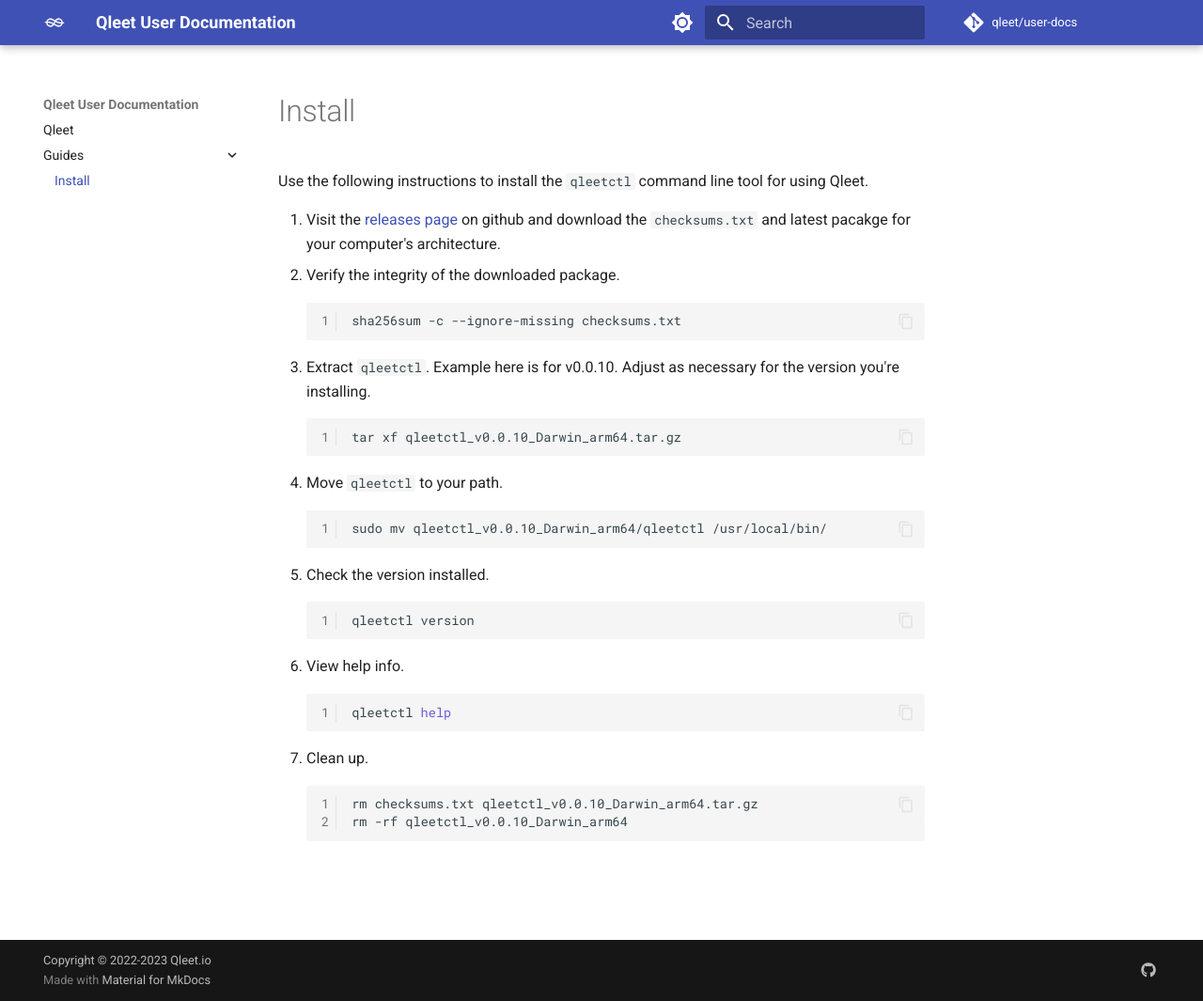
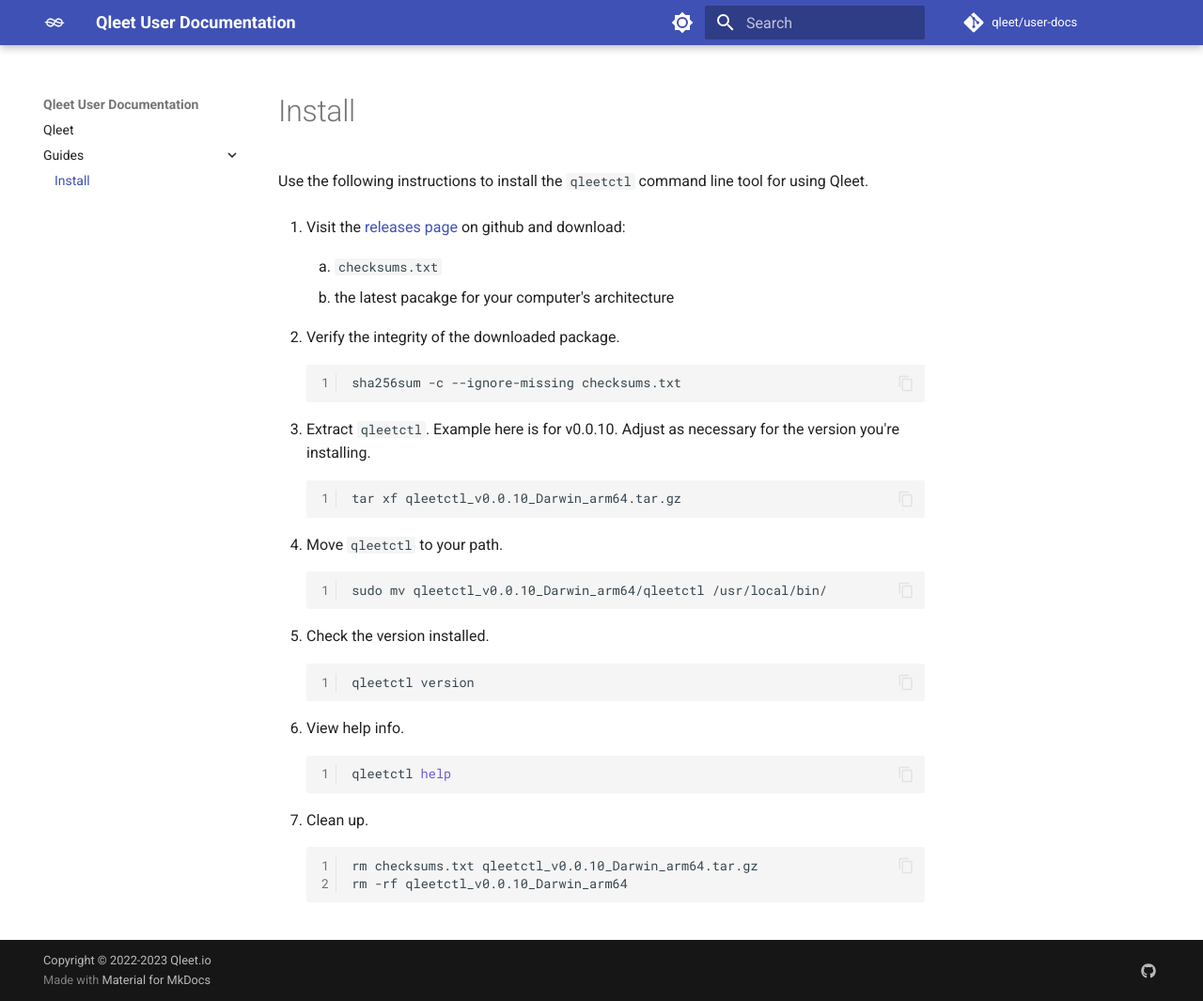
Before and after one commit to qleet/user-docs, an MkDocs documentation site: the page built from docs/guides/install.md, in a window 1280 px wide and 1065 px high. Shown: the whole window at 94% size. Built offline with MkDocs 1.6.1 and Material for MkDocs 9.7.7, drawn with Linux system fonts in a browser that asks for light colours; comment, search, counter and statistics services are not loaded.

Commit message:
docs: improve install instructions
Signed-off-by: Rich Lander <lander2k2@protonmail.com>

````diff
--- a/docs/guides/install.md
+++ b/docs/guides/install.md
@@ -4,8 +4,12 @@
 using Qleet.
 
 1. Visit the [releases page](https://github.com/qleet/resources/releases) on
-   github and download the `checksums.txt` and latest pacakge for your computer's
-   architecture.
+   github and download:
+
+    1. `checksums.txt`
+
+    1. the latest pacakge for your computer's architecture
+
 1. Verify the integrity of the downloaded package.
    ```bash
    sha256sum -c --ignore-missing checksums.txt
````
